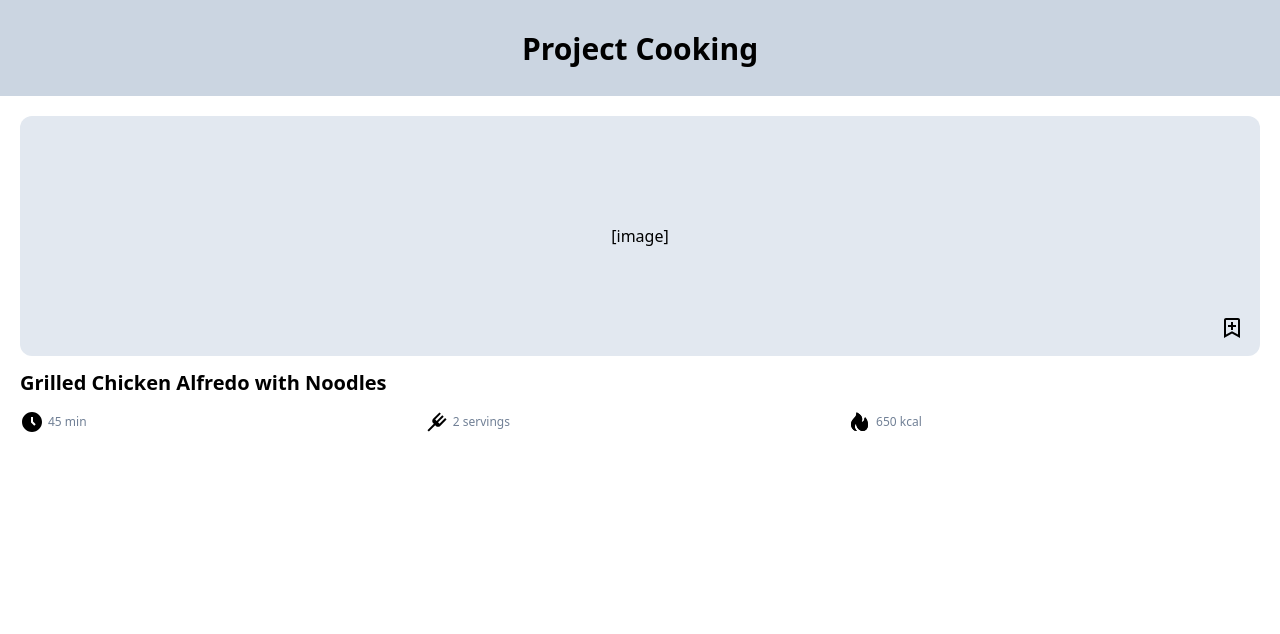
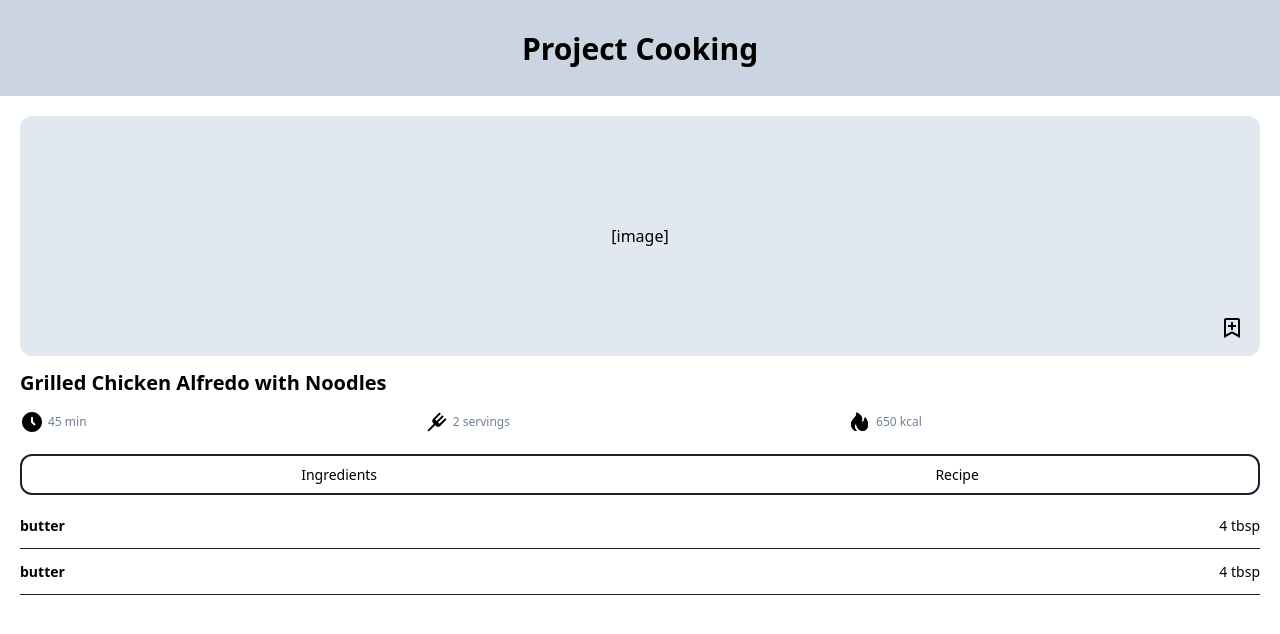
Before and after one commit to hemegonia/cooking, a Next.js app: page /demo/screen/6a in a window 1280 px wide. Shown: the top 634 px of the page. Built offline with nearby package versions, Linux system fonts and the light colour scheme.

Commit message:
feat: add ingredients and recipe toggle with ingredient list

```diff
--- /dev/null
+++ b/src/components/cookingApp/ingrAndRecipeToggle.tsx
@@ -0,0 +1,27 @@
+import { useRouter } from 'next/router';
+import React from 'react';
+
+import ToggleBtn from '@/components/cookingApp/toggleBtn';
+
+const Component = () => {
+  const router = useRouter();
+
+  return (
+    <div className="mx-5 my-2 flex flex-row justify-around rounded-xl border-2 border-solid border-gray-900 text-sm">
+      <ToggleBtn
+        name="Ingredients"
+        onClick={() => {
+          router.push('6a');
+        }}
+      ></ToggleBtn>
+      <ToggleBtn
+        name="Recipe"
+        onClick={() => {
+          router.push('7');
+        }}
+      ></ToggleBtn>
+    </div>
+  );
+};
+
+export default Component;
--- /dev/null
+++ b/src/components/cookingApp/ingrList.tsx
@@ -0,0 +1,23 @@
+import React from 'react';
+
+import IngrListItem from '@/components/cookingApp/ingrListItem';
+
+const Component = () => {
+  const ingredients = React.useState<string[]>(['', '', '']);
+
+  return (
+    <div className="mx-5 text-sm">
+      <ul>
+        {ingredients.map(function getIngredients(_ingredient, i) {
+          return (
+            <div key={i} className="flex flex-col">
+              <IngrListItem></IngrListItem>
+            </div>
+          );
+        })}
+      </ul>
+    </div>
+  );
+};
+
+export default Component;
--- /dev/null
+++ b/src/components/cookingApp/ingrListItem.tsx
@@ -0,0 +1,14 @@
+import React from 'react';
+
+const Component = () => {
+  return (
+    <div>
+      <li className="flex justify-between border-b border-solid border-gray-900 py-3">
+        <span className="font-bold">butter</span>
+        <span>4 tbsp</span>
+      </li>
+    </div>
+  );
+};
+
+export default Component;
--- /dev/null
+++ b/src/components/cookingApp/toggleBtn.tsx
@@ -0,0 +1,22 @@
+import React from 'react';
+
+type Props = {
+  name: string;
+  className?: string;
+  onClick?: () => void;
+};
+
+const Component = (props: Props) => {
+  return (
+    <div>
+      <button
+        className={`${props.className} flex grow cursor-pointer p-2 align-middle`}
+        onClick={props.onClick}
+      >
+        {props.name}
+      </button>
+    </div>
+  );
+};
+
+export default Component;
--- a/src/pages/demo/screen/6a.tsx
+++ b/src/pages/demo/screen/6a.tsx
@@ -1,4 +1,6 @@
 import Header from '@/components/cookingApp/header';
+import IngrAndRecipeToggle from '@/components/cookingApp/ingrAndRecipeToggle';
+import IngrList from '@/components/cookingApp/ingrList';
 import RecipesImgAndTitle from '@/components/cookingApp/recipeImgAndTitle';
 import RecipeStats from '@/components/cookingApp/recipeStats';
 import { Meta } from '@/layouts/Meta';
@@ -17,6 +19,8 @@ const Screen = () => {
       <Header></Header>
       <RecipesImgAndTitle></RecipesImgAndTitle>
       <RecipeStats></RecipeStats>
+      <IngrAndRecipeToggle></IngrAndRecipeToggle>
+      <IngrList></IngrList>
     </CookingApp>
   );
 };
```
